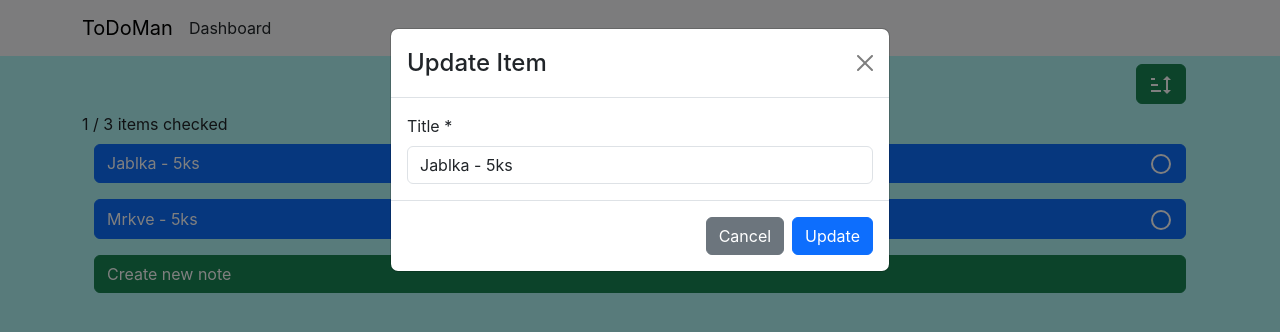
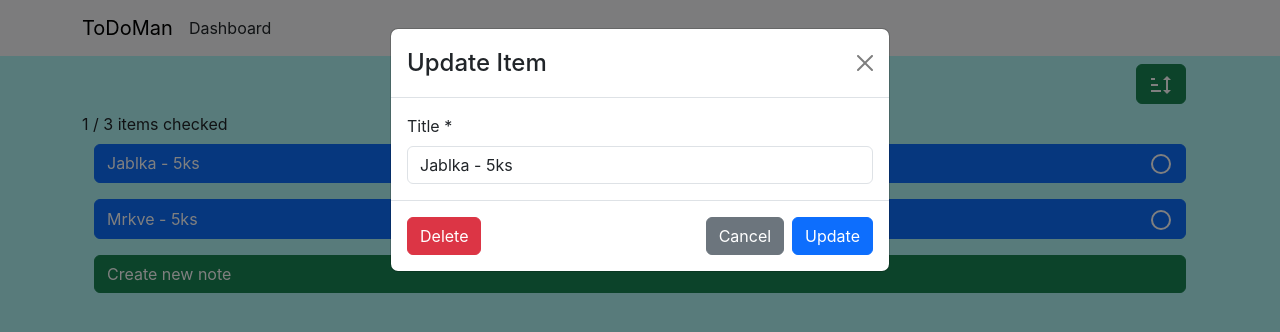
Before and after one commit to Vratislavberry/to-do-projekt, a React (Create React App) app in the folder client/: page /listDetail in a window 1280 px wide. Both pictures are taken after a click on the button "Jablka - 5ks". Shown: the top 332 px of the page. Built offline with nearby package versions, Linux system fonts and the light colour scheme; no server answers.

Commit message:
Added update and delete functionality to items

```diff
--- a/client/src/components/listDetail/itemForm.jsx
+++ b/client/src/components/listDetail/itemForm.jsx
@@ -3,16 +3,12 @@ import { useContext } from "react";
 import Modal from "react-bootstrap/Modal";
 import Button from "react-bootstrap/Button";
 import Form from "react-bootstrap/Form";
+import Col from "react-bootstrap/Col";
 
 import { listDetailContext } from "./listDetailProvider";
 
-function SplitCardForm({
-  item,
-  onClose,
-}) {
+function SplitCardForm({ item, onClose, setItemFormDeleteData }) {
   const { state, data, handlerMap } = useContext(listDetailContext);
-
-
 
   return (
     <Modal show={true} onHide={onClose}>
@@ -29,7 +25,10 @@ function SplitCardForm({
 
           let result = null;
           if (item._id) {
-            result = await handlerMap.handleUpdate({ ...values, _id: item._id });
+            result = await handlerMap.handleUpdate({
+              ...values,
+              _id: item._id,
+            });
           } else {
             result = await handlerMap.handleCreate({ ...values });
           }
@@ -52,11 +51,29 @@ function SplitCardForm({
             maxLength={100}
           />
         </Modal.Body>
-        <Modal.Footer>
+
+        <Modal.Footer className="d-flex justify-content-between">
+          <Col>
+            {item._id ? (
+              <Button
+                className="self-align-start"
+                variant="danger"
+                onClick={() => {
+                  setItemFormDeleteData(item);
+                  onClose();
+                }}
+                disabled={state === "pending"}
+              >
+                Delete
+              </Button>
+            ) : null}
+          </Col>
+          <Col className="d-flex justify-content-end">
             <Button
               variant="secondary"
               onClick={onClose}
               disabled={state === "pending"}
+              className="mx-2"
             >
               Cancel
             </Button>
@@ -67,6 +84,7 @@ function SplitCardForm({
             >
               {item?._id ? "Update" : "Create"}
             </Button>
+          </Col>
         </Modal.Footer>
       </Form>
     </Modal>
--- a/client/src/components/listDetail/splitCard-delete-form.jsx
+++ b/client/src/components/listDetail/itemFormDelete.jsx
@@ -20,13 +20,13 @@ function SplitCardDeleteForm({
   return (
     <Modal show={true} onHide={onClose}>
       <Modal.Header closeButton>
-        <Modal.Title>Delete splitCard</Modal.Title>
+        <Modal.Title>Delete item</Modal.Title>
       </Modal.Header>
       <Modal.Body>
         {!!errorState?.message ? (
           <Alert variant={"danger"}>{errorState.message}</Alert>
         ) : null}
-        Do you really want to delete splitCard <b>{item.title}</b>
+        Do you really want to delete item <b>{item.title}</b>
       </Modal.Body>
       <Modal.Footer>
         <Button
@@ -40,14 +40,8 @@ function SplitCardDeleteForm({
           variant="danger"
           disabled={state === "pending"}
           onClick={async () => {
-            const result = await handlerMap.handleDelete({ id: item.id });
+            const result = await handlerMap.handleDelete({ id: item._id });
             if (result.ok) {
-              if (isLastCard) {
-                switchToPrevCard();
-              }
-              setSplitCardStates();
-              delCardTextSegments();
-
               onClose();
             } else {
               setErrorState(result.error);
--- a/client/src/components/listDetail/listDetailContent.jsx
+++ b/client/src/components/listDetail/listDetailContent.jsx
@@ -14,7 +14,7 @@ import { listDetailContext } from "./listDetailProvider";
 import PendingItem from "../pending-item";
 import SplitCardUI from "./splitCardUI";
 import ItemForm from "./itemForm";
-import SplitCardDeleteForm from "./splitCard-delete-form";
+import ItemFormDelete from "./itemFormDelete";
 import SplitCardBlank from "./splitCard-blank";
 import SplitCardConfig from "./splitCard-config";
 import SplitCardBar from "./splitCard-bar";
@@ -28,7 +28,7 @@ function ListDetailContent() {
   const [showConfig, setShowConfig] = useState(false);
   const [showFilterConfig, setShowFilterConfig] = useState(false);
   const [itemFormData, setItemFormData] = useState();
-  const [SplitCardDeleteFormData, setSplitCardDeleteFormData] = useState();
+  const [itemFormDeleteData, setItemFormDeleteData] = useState();
   const [SplitCardStates, setSplitCardStates] = useState();
   const [textSegmentsList, setTextSegmentsList] = useState([]);
 
@@ -61,25 +61,17 @@ function ListDetailContent() {
       ) : null}
 
       {!!itemFormData ? (
-        <ItemForm item={itemFormData} onClose={() => setItemFormData()} />
+        <ItemForm
+          item={itemFormData}
+          onClose={() => setItemFormData()}
+          setItemFormDeleteData={setItemFormDeleteData}
+        />
       ) : null}
 
-      {!!SplitCardDeleteFormData ? (
-        <SplitCardDeleteForm
-          item={SplitCardDeleteFormData}
-          onClose={() => setSplitCardDeleteFormData()}
-          isLastCard={data?.splitCardList?.length - 1 === currentCardIndex}
-          switchToPrevCard={() => setCurrentCardIndex(currentCardIndex - 1)}
-          setSplitCardStates={() =>
-            setSplitCardStates(
-              SplitCardStates.filter((_, i) => i !== currentCardIndex)
-            )
-          }
-          delCardTextSegments={() =>
-            setTextSegmentsList(
-              textSegmentsList.filter((_, i) => i !== currentCardIndex)
-            )
-          }
+      {!!itemFormDeleteData ? (
+        <ItemFormDelete
+          item={itemFormDeleteData}
+          onClose={() => setItemFormDeleteData()}
         />
       ) : null}
 
--- a/client/src/components/listDetail/listDetailProvider.jsx
+++ b/client/src/components/listDetail/listDetailProvider.jsx
@@ -159,27 +159,42 @@ function ListDetailProvider({ children, listID }) {
   }
 
   async function handleDelete(dtoIn) {
+    const id = dtoIn._id ?? dtoIn.id;
+    // mark pending
     setListDetailDto((current) => {
-      return { ...current, state: "pending", pendingId: dtoIn.id };
+      return { ...current, state: "pending", pendingId: id };
     });
-    const result = await FetchHelper.item.delete(dtoIn);
+
+    // update only on FE (no network call)
     setListDetailDto((current) => {
-      if (result.ok) {
+      if (!current.data || !Array.isArray(current.data.itemList)) {
+        return { ...current, state: "ready", pendingId: undefined };
+      }
+
       const itemIndex = current.data.itemList.findIndex(
-          (item) => item.id === dtoIn.id
+        (item) => item._id === id || item.id === id
       );
-        current.data.itemList.splice(itemIndex, 1);
+
+      if (itemIndex === -1) {
+        // item not found -> clear pending
+        return { ...current, state: "ready", pendingId: undefined };
+      }
+
+      // create a new array and delete the found item
+      const newItemList = current.data.itemList.slice();
+      newItemList.splice(itemIndex, 1);
+
       return {
         ...current,
         state: "ready",
-          data: { ...current.data, itemList: current.data.itemList.slice() },
+        data: { ...current.data, itemList: newItemList },
         error: null,
+        pendingId: undefined,
       };
-      } else {
-        return { ...current, state: "error", error: result.data };
-      }
     });
-    return { ok: result.ok, error: result.ok ? undefined : result.data };
+
+    // simulate successful result for caller
+    return { ok: true };
   }
 
   // key: "checked" | "unchecked"
```
Lines whose indentation alone changed are shown as unchanged.
